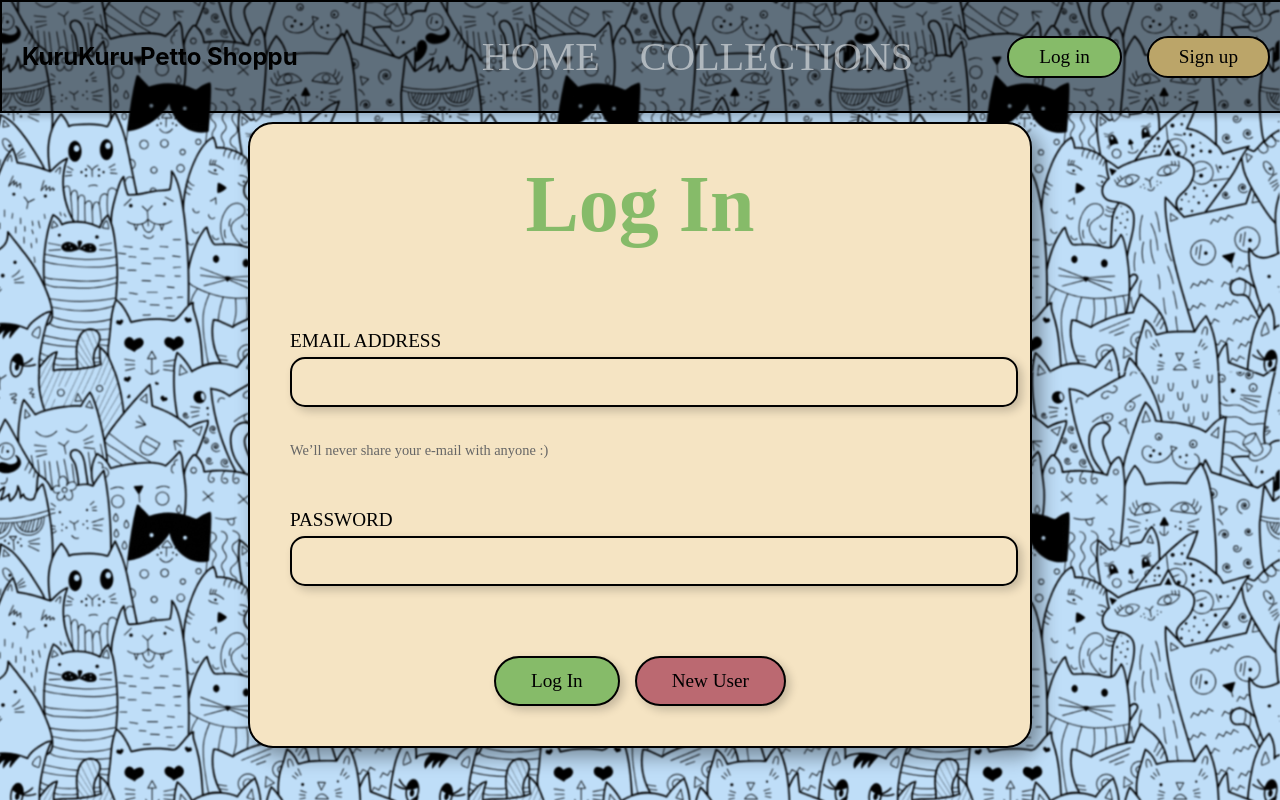
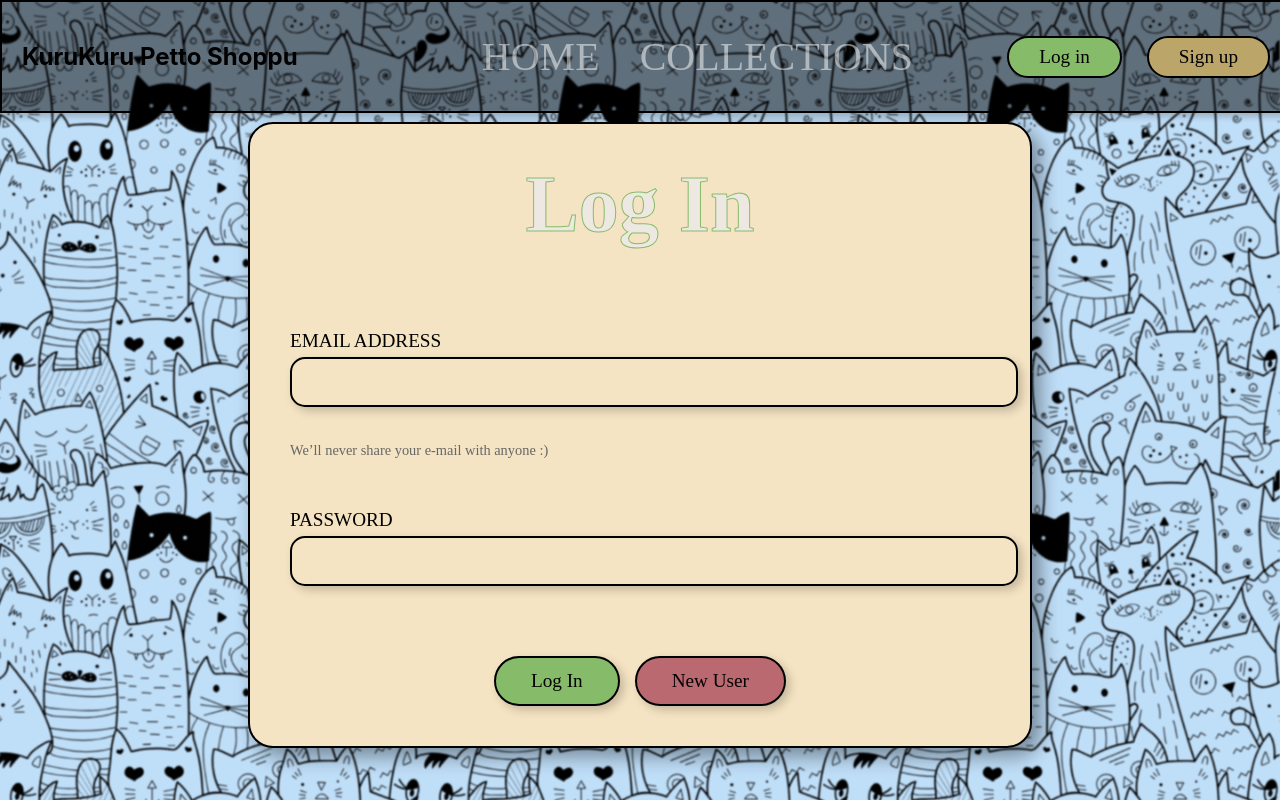
Before and after one commit to mintrgm/KuruKuru-Petto-Shoppu, a React (Create React App) app: page /login in a window 1280 px wide. In both pictures the pointer is over the element "Log In". Built offline with nearby package versions, Linux system fonts and the light colour scheme.

Commit message:
Update Login.css

```diff
--- a/src/components/Login.css
+++ b/src/components/Login.css
@@ -27,6 +27,15 @@
     font-size: 5rem;
     text-align: center;
     margin-top: -5px;
+    text-shadow: 2px 2px 4px rgba(0, 0, 0, 0.3);
+    -webkit-text-stroke: 0.25px rgba(0, 0, 0, 0.521);
+    transition: all 0.3s ease-in-out;
+  }
+
+  .login-title:hover {
+    color: rgba(235, 235, 235, 0.781);
+    -webkit-text-stroke: 1px #86BB69;
+    text-shadow: none;
   }
 
   label {
```
